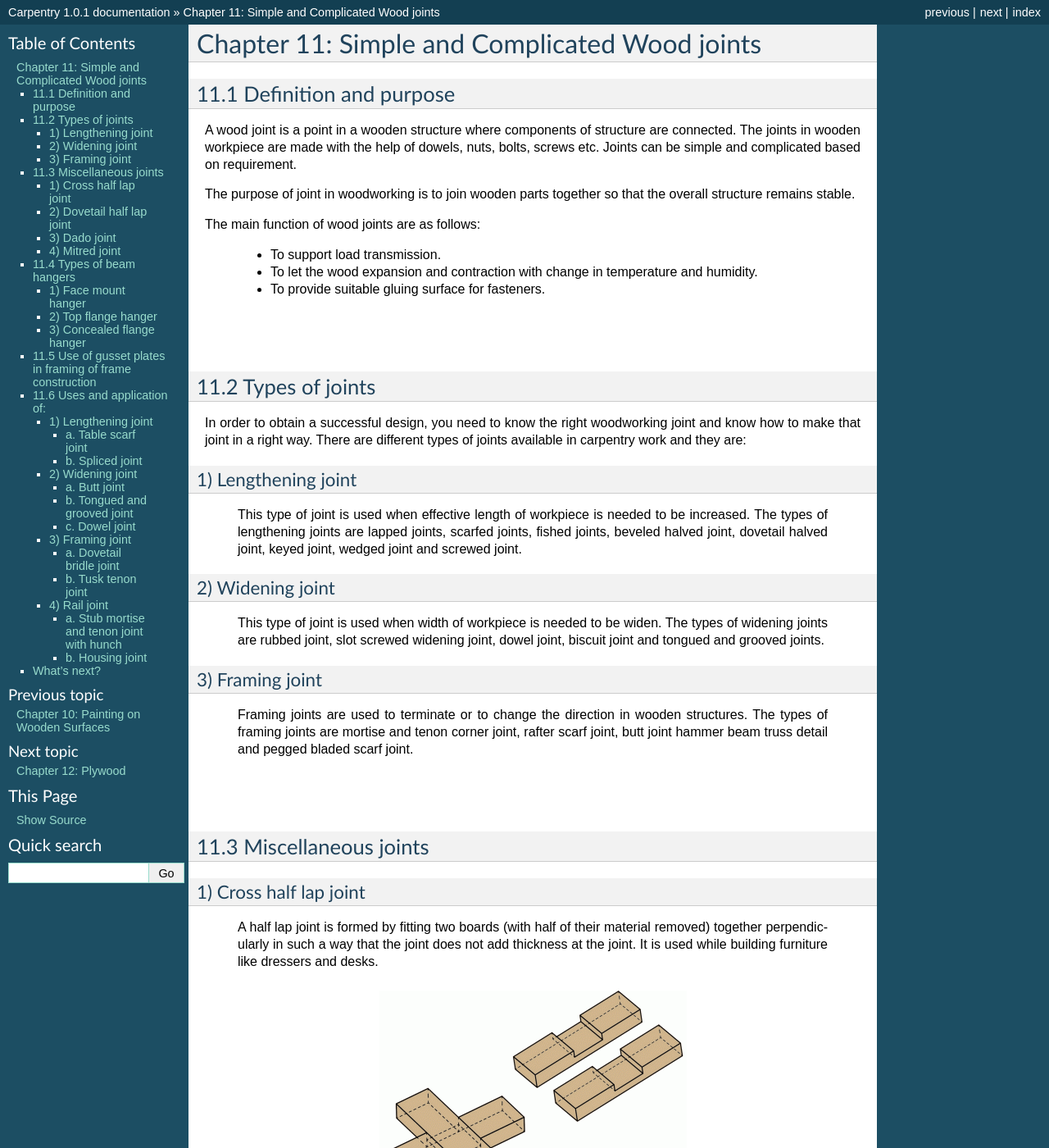
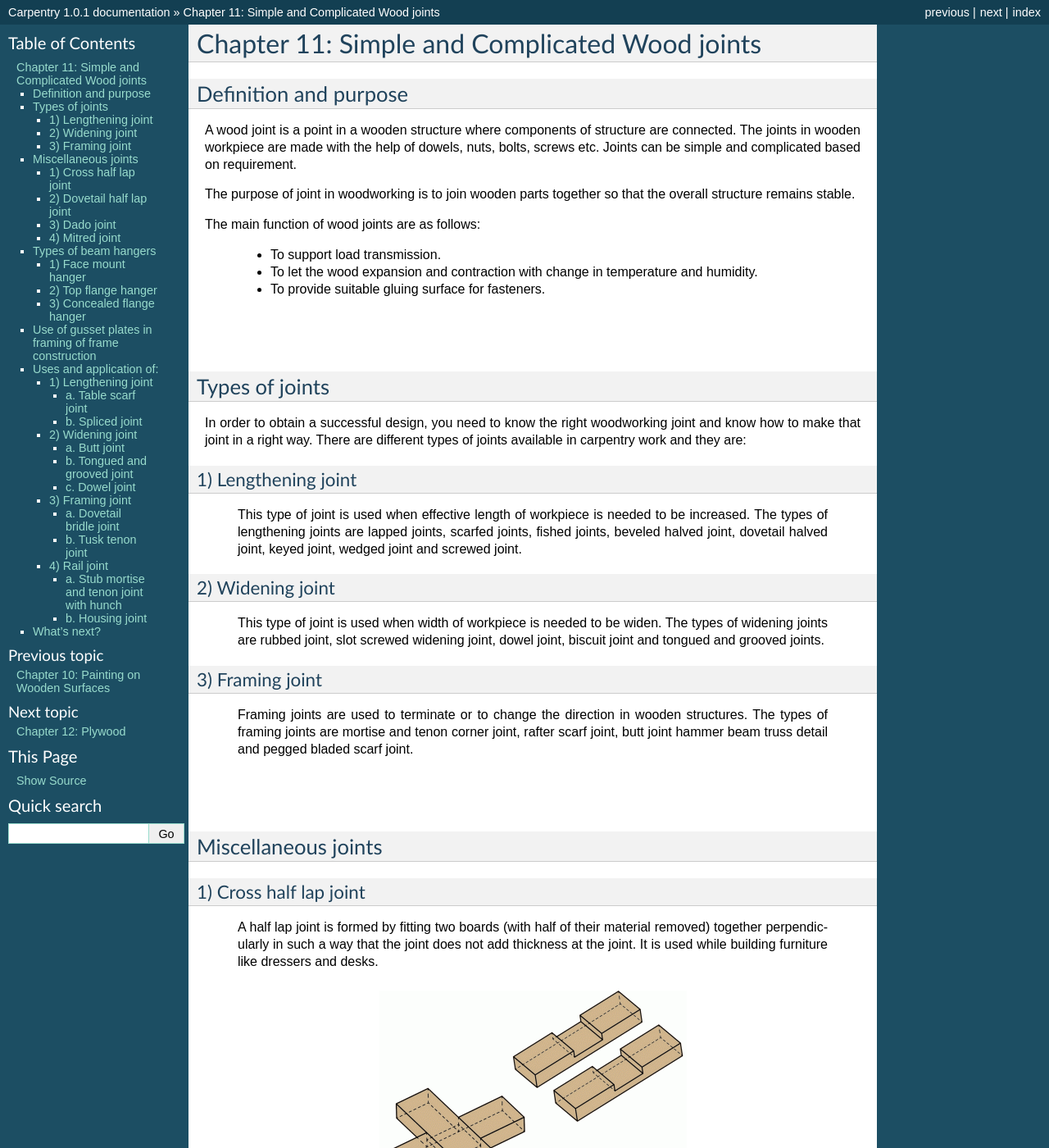
Before and after one commit to omgitspradeep/Carpentry, a Sphinx documentation site: the page built from docs/pages/chapter11.rst, in a window 1280 px wide and 1400 px high. Shown: the whole window at 82% size. Built offline with Sphinx 7.4.7, drawn with Linux system fonts in a browser that asks for light colours; pages that are not in the unit, such as notebooks, are missing from menus; some of the changed text lies outside the part shown.

Commit message:
Update chapter11.rst

```diff
--- a/docs/pages/chapter11.rst
+++ b/docs/pages/chapter11.rst
@@ -2,8 +2,8 @@
 Chapter 11: Simple and Complicated Wood joints
 ==============================================
 
-11.1 Definition and purpose
-===========================
+Definition and purpose
+======================
 
 A wood joint is a point in a wooden structure where components of structure are connected. The joints in wooden workpiece are made with the help of dowels, nuts, bolts, screws etc. Joints can be simple and complicated based on requirement.
 
@@ -21,8 +21,8 @@ The main function of wood joints are as follows:
 |
 |
 
-11.2 Types of joints
-====================
+Types of joints
+===============
 
 In order to obtain a successful design, you need to know the right woodworking joint and know how to make that joint in a right way. There are different types of joints available in carpentry work and they are:
 
@@ -48,8 +48,8 @@ In order to obtain a successful design, you need to know the right woodworking j
 |
 
 
-11.3 Miscellaneous joints
-=========================
+Miscellaneous joints
+====================
 
 1) Cross half lap joint
 -----------------------
@@ -102,8 +102,8 @@ In order to obtain a successful design, you need to know the right woodworking j
 |
 
 
-11.4 Types of beam hangers
-==========================
+Types of beam hangers
+=====================
 
 A beam is made of solid lumber one or more pieces usually placed horizontally to the ground. Joists are the lumber pieces attached to beam in order to frame the structure and also to handle pressure. Beam hangers are used to attach joists with a beam in any structural construction. Sometimes, beam hangers are also known by joist hangers.
 
@@ -142,8 +142,8 @@ A beam is made of solid lumber one or more pieces usually placed horizontally to
 
 
 
-11.5 Use of gusset plates in framing of frame construction
-==========================================================
+Use of gusset plates in framing of frame construction
+=====================================================
 
 Gusset plates are made of wood, metal or steel which is used to connect beams and griders to column. Wood gusset are used for wooden truss constructional works and they are generally made of plywood. Similarly, steel gusset is used in steel structural buildings and in wood beam construction.
 
@@ -165,8 +165,8 @@ Gusset plates are used mostly in framing of frame construction.
 
 
 
-11.6 Uses and application of:
-=============================
+Uses and application of:
+========================
 
 1)  Lengthening joint
 ---------------------
```
